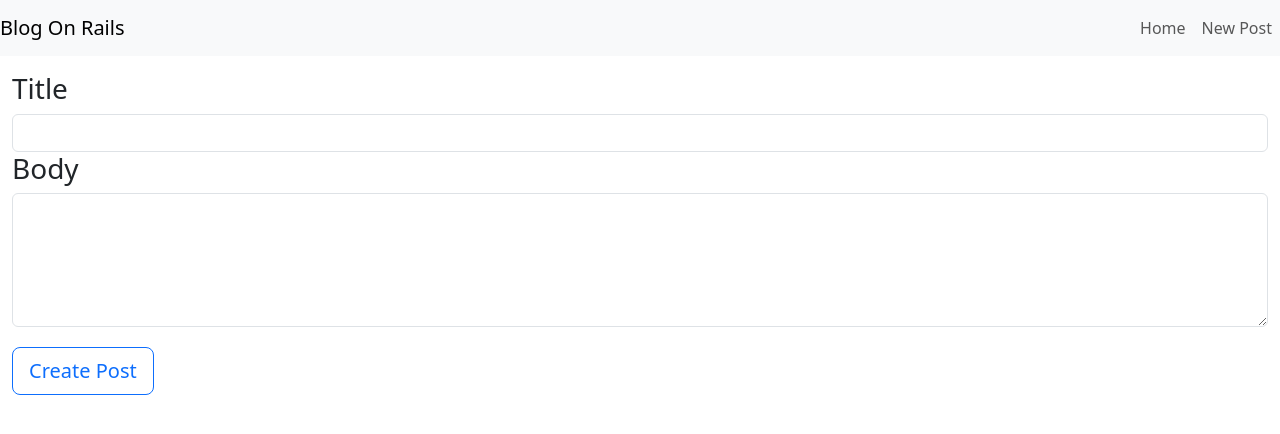
After one commit to Angadia/Cohort35_homework, a Rails app: page /posts/new in a window 1280 px wide. The commit adds this page. Shown: the top 434 px of the page. Run offline with Rails 7, Linux system fonts and the light colour scheme; style sheets or scripts are compiled from the project's sources; parts of the project's set-up code (start-up, migrations or seed data) failed here and were passed over; some libraries are stand-ins or nearby versions.

Commit message:
Added CRUD for Posts.

```diff
--- a/blog_on_rails/app/assets/stylesheets/main.scss
+++ b/blog_on_rails/app/assets/stylesheets/main.scss
@@ -5,7 +5,7 @@
 }
 
 .main {
-  padding: 1em 0.5em;
+  padding: 1em 0.75em;
 }
 
 .card-deck {
@@ -18,7 +18,7 @@
   width: 100%;
 }
 
-.card-title {
+.posts .card-title {
   font-weight: 500;
   width: 100%;
   white-space: nowrap;
@@ -26,11 +26,16 @@
   text-overflow: ellipsis;
 }
 
-.card-text {
+.posts .card-text {
   width: 100%;
   white-space: nowrap;
   overflow: hidden;
   text-overflow: ellipsis;
+}
+
+// New/Edit Post form
+input[type=submit] {
+  margin-top: 1em;
 }
 
 // Extra small devices (portrait phones, less than 576px)
--- a/blog_on_rails/app/controllers/posts_controller.rb
+++ b/blog_on_rails/app/controllers/posts_controller.rb
@@ -1,5 +1,49 @@
 class PostsController < ApplicationController
+  before_action :find_post, only: [:show, :edit, :update, :destroy]
+
   def index
     @posts = Post.all.order("updated_at DESC")
   end
+
+  def new
+    @post = Post.new
+  end
+
+  def create
+    @post = Post.new posts_params
+    if @post.save
+      redirect_to root_path
+    else
+      render :new
+    end
+  end
+
+  def show
+  end
+
+  def edit
+  end
+
+  def update
+    if @post.update posts_params
+      redirect_to post_path(@post.id)
+    else
+      render :edit
+    end
+  end
+
+  def destroy
+    @post.destroy
+    redirect_to root_path
+  end
+
+  private
+
+  def find_post
+    @post = Post.find params[:id]
+  end
+
+  def posts_params
+    params.require(:post).permit(:title, :body)
+  end
 end
--- a/blog_on_rails/app/views/layouts/application.html.erb
+++ b/blog_on_rails/app/views/layouts/application.html.erb
@@ -21,7 +21,7 @@
             <%= link_to "Home", root_path, class: "nav-link" %>
           <% end %>
           <%= content_tag :li, class: "nav-item" do %>
-            <%= link_to "New Post", root_path, class: "nav-link" %>
+            <%= link_to "New Post", new_post_path, class: "nav-link" %>
           <% end %>
         <% end %>
       <% end %>
--- /dev/null
+++ b/blog_on_rails/app/views/posts/_form.html.erb
@@ -0,0 +1,16 @@
+<%= form_with(model: @post, local: true) do |form| %>
+  <% if @post.errors.present? %>
+    <div>
+      <%= @post.errors.full_messages.join(', ') %>
+    </div>
+  <% end %>
+  <div class="form-group">
+    <h3><%= form.label :title %></h3>
+    <%= form.text_field :title, value: @post.title, class: "form-control" %>
+  </div>
+  <div class="form_group">
+    <h3><%= form.label :body %></h3>
+    <%= form.text_area :body, cols: 50, rows: 5, value: @post.body, class: "form-control" %>
+  </div>
+  <%= form.submit class: "btn btn-outline-primary btn-lg" %>
+<% end %>
--- /dev/null
+++ b/blog_on_rails/app/views/posts/edit.html.erb
@@ -0,0 +1 @@
+          <%= render "form" %>
--- a/blog_on_rails/app/views/posts/index.html.erb
+++ b/blog_on_rails/app/views/posts/index.html.erb
@@ -3,7 +3,7 @@
             <div class="card">
               <div class="card-body">
                 <div class="card-title">
-                  <%= link_to post.title, root_path %>
+                  <%= link_to post.title, post_path(post.id) %>
                 </div>
                 <p class="card-text"><%= post.body %></p>
               </div>
--- /dev/null
+++ b/blog_on_rails/app/views/posts/new.html.erb
@@ -0,0 +1 @@
+        <%= render "form" %>
--- a/blog_on_rails/config/routes.rb
+++ b/blog_on_rails/config/routes.rb
@@ -2,4 +2,5 @@ Rails.application.routes.draw do
   # For details on the DSL available within this file, see https://guides.rubyonrails.org/routing.html
 
   get "/", to: "posts#index", as: "root"
+  resources :posts, except: [:index]
 end
```
Also changed, not shown: blog_on_rails/app/views/posts/show.html.erb (added, +9 -0 lines).
